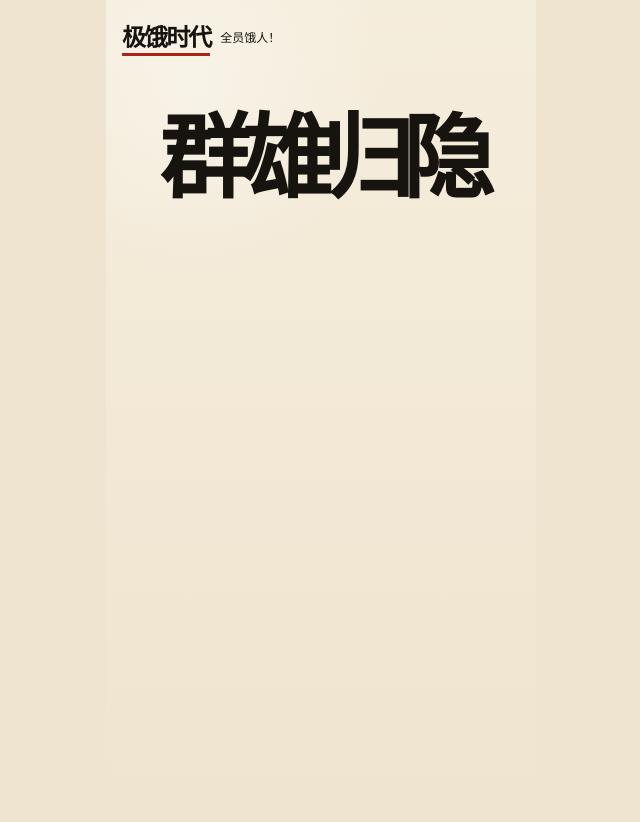
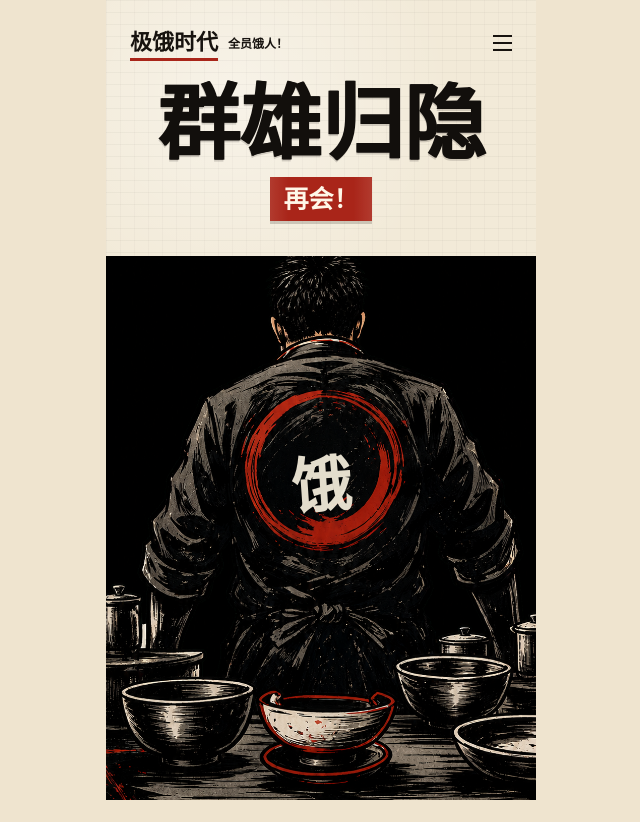
Before and after one commit to 2720768239/Hao-s-Kitchen-2, a Next.js app: page / in a window 1280 px wide. Shown: the whole page, without its empty margins (319-959 px from the left). After the commit the page ends 800 px from the top, so only its background shows below. Built offline with nearby package versions, Linux system fonts and the light colour scheme.

Commit message:
fix: 首页（未完成版本）

```diff
--- a/src/app/globals.css
+++ b/src/app/globals.css
@@ -75,53 +75,234 @@ button:disabled {
   position: relative;
 }
 
-.closed-poster {
-  justify-content: flex-start;
+.closed-view {
+  min-height: 100svh;
+  padding: 0;
+  background: #f2ead8;
 }
 
-.brush-title {
-  margin: 42px 0 12px;
-  font-size: clamp(68px, 18vw, 92px);
-  line-height: 0.95;
-  letter-spacing: -0.12em;
+.closed-poster {
+  min-height: 100svh;
+  position: relative;
+  overflow: hidden;
+  background:
+    linear-gradient(rgba(23, 19, 15, 0.035) 1px, transparent 1px),
+    linear-gradient(90deg, rgba(23, 19, 15, 0.025) 1px, transparent 1px),
+    radial-gradient(circle at 30% 12%, rgba(255, 255, 255, 0.42), transparent 28%),
+    #f2ead8;
+  background-size:
+    100% 12px,
+    14px 100%,
+    auto,
+    auto;
+}
+
+.closed-nav {
+  position: relative;
+  z-index: 2;
+  display: flex;
+  align-items: center;
+  justify-content: space-between;
+  padding: 24px 24px 0;
+}
+
+.closed-brand-mark {
+  display: flex;
+  align-items: center;
+  gap: 10px;
+}
+
+.closed-brand-mark strong {
+  padding-bottom: 2px;
+  border-bottom: 3px solid var(--stamp-red);
+  font-size: 22px;
   font-weight: 1000;
 }
 
-.red-banner {
+.closed-brand-mark span {
+  color: var(--ink);
+  font-size: 12px;
+  font-weight: 900;
+}
+
+.closed-menu-icon {
+  display: grid;
+  gap: 5px;
+  width: 19px;
+}
+
+.closed-menu-icon span {
+  display: block;
+  height: 2px;
+  background: var(--ink);
+}
+
+.closed-message {
+  position: relative;
+  z-index: 2;
+  display: grid;
+  justify-items: center;
+  padding: 22px 22px 0;
+  text-align: center;
+}
+
+.closed-brush-title {
+  margin: 0;
+  color: #120f0c;
+  font-size: 82px;
+  font-weight: 1000;
+  line-height: 0.95;
+  text-shadow:
+    1px 0 0 #120f0c,
+    0 2px 0 rgba(18, 15, 12, 0.16);
+}
+
+.closed-red-banner {
   display: inline-block;
-  margin: 0;
-  padding: 8px 12px;
-  background: var(--stamp-red);
+  margin: 16px 0 0;
+  padding: 8px 13px 9px;
+  background:
+    linear-gradient(90deg, rgba(255, 247, 232, 0.1), transparent 18%, transparent 82%, rgba(255, 247, 232, 0.1)),
+    var(--stamp-red);
   color: #fff7e8;
   font-size: 25px;
-  font-weight: 900;
-  transform: rotate(-1deg);
+  font-weight: 1000;
+  line-height: 1.1;
+  box-shadow: 0 3px 0 rgba(23, 19, 15, 0.18);
 }
 
-.closed-copy {
-  margin: 14px 0 20px;
-  max-width: 260px;
-  line-height: 1.7;
-  font-weight: 700;
+.closed-subcopy {
+  margin: 12px 0 0;
+  color: #2a231c;
+  font-size: 16px;
+  font-weight: 900;
+  line-height: 1.65;
 }
 
-.poster-chef-frame {
-  align-self: stretch;
-  width: calc(100% + 32px);
-  flex: 1 1 auto;
-  min-height: 0;
-  margin: 14px -16px 0;
-  position: relative;
-  overflow: hidden;
+.closed-hero-art {
+  position: absolute;
+  inset: auto 0 0;
+  z-index: 1;
+  height: 68%;
 }
 
-.closed-view {
-  padding-bottom: 24px;
+.closed-chef-image {
+  object-fit: cover;
+  object-position: center 48%;
 }
 
-.poster-chef {
-  object-fit: cover;
-  object-position: center bottom;
+.closed-back-character {
+  position: absolute;
+  left: 50%;
+  top: 42%;
+  z-index: 2;
+  color: #f2ead8;
+  font-size: 60px;
+  font-weight: 1000;
+  line-height: 1;
+  text-shadow:
+    2px 2px 0 rgba(0, 0, 0, 0.76),
+    -1px 1px 0 rgba(0, 0, 0, 0.5);
+  transform: translate(-50%, -50%) rotate(-4deg);
+  mix-blend-mode: screen;
+  opacity: 0.94;
+}
+
+.closed-art-fade {
+  position: absolute;
+  inset: 0;
+}
+
+.closed-sticker {
+  position: absolute;
+  z-index: 3;
+  color: #18130f;
+  font-weight: 1000;
+  box-shadow: 2px 4px 0 rgba(0, 0, 0, 0.2);
+}
+
+.closed-sticker-left {
+  left: 30px;
+  bottom: 146px;
+  padding: 7px 11px;
+  border: 1px solid rgba(23, 19, 15, 0.45);
+  background: #f7eddb;
+  font-size: 18px;
+  transform: rotate(-7deg);
+}
+
+.closed-sticker-round {
+  right: 28px;
+  bottom: 114px;
+  display: grid;
+  place-items: center;
+  width: 94px;
+  height: 94px;
+  border: 5px double rgba(169, 37, 25, 0.82);
+  border-radius: 999px;
+  background: rgba(255, 247, 232, 0.92);
+  color: var(--stamp-red);
+  font-size: 20px;
+  line-height: 1.15;
+  text-align: center;
+  transform: rotate(-8deg);
+}
+
+.closed-footer {
+  position: absolute;
+  right: 22px;
+  bottom: 26px;
+  left: 22px;
+  z-index: 3;
+  display: grid;
+  gap: 9px;
+  color: rgba(255, 247, 232, 0.78);
+  text-align: center;
+}
+
+.closed-footer p,
+.closed-footer strong {
+  margin: 0;
+}
+
+.closed-footer p {
+  font-size: 13px;
+  font-weight: 800;
+}
+
+.closed-footer strong {
+  color: #fff7e8;
+  font-size: 15px;
+  font-weight: 1000;
+}
+
+@media (max-width: 380px) {
+  .closed-nav {
+    padding: 20px 20px 0;
+  }
+
+
+
+  .closed-brush-title {
+    font-size: 70px;
+  }
+
+  .closed-red-banner {
+    font-size: 22px;
+  }
+
+  .closed-sticker-left {
+    left: 22px;
+    bottom: 138px;
+    font-size: 16px;
+  }
+
+  .closed-sticker-round {
+    right: 20px;
+    width: 84px;
+    height: 84px;
+    font-size: 18px;
+  }
 }
 
 .paper-tags {
--- a/src/components/public/closed-view.tsx
+++ b/src/components/public/closed-view.tsx
@@ -1,25 +1,48 @@
+import Image from "next/image";
+
 export function ClosedView() {
   return (
     <main className="mobile-canvas closed-view">
-      <header className="brand-line">
-        <strong>极饿时代</strong>
-        <span>全员饿人！</span>
-      </header>
+      <section className="closed-poster" aria-labelledby="closed-title">
+        <header className="closed-nav" aria-label="极饿时代停业状态">
+          <div className="closed-brand-mark">
+            <strong>极饿时代</strong>
+            <span>全员饿人！</span>
+          </div>
+          <span className="closed-menu-icon" aria-hidden="true">
+            <span />
+            <span />
+            <span />
+          </span>
+        </header>
 
-      <section className="poster closed-poster" aria-labelledby="closed-title">
-        <h1 id="closed-title" className="brush-title">
-          群雄归隐
-        </h1>
-        {/* <p className="red-banner">酒足饭饱，江湖不见！</p> */}
-        {/* <div className="poster-chef-frame">
+        <div className="closed-message">
+          <h1 id="closed-title" className="closed-brush-title">
+            群雄归隐
+          </h1>
+          <p className="closed-red-banner">再会！</p>
+
+        </div>
+
+        <div className="closed-hero-art" aria-hidden="true">
           <Image
-            className="poster-chef"
-            src="/assets/chef-closed.png"
+            className="closed-chef-image"
+            src="/assets/chef-closed-no-headband.png"
             alt=""
             fill
             priority
           />
-        </div> */}
+          <div className="closed-back-character">饿</div>
+          <div className="closed-art-fade" />
+        </div>
+
+        {/* <div className="closed-sticker closed-sticker-left">吃饱才有底气</div> */}
+        {/* <div className="closed-sticker closed-sticker-round">厨房才是主场</div> */}
+
+        {/* <footer className="closed-footer">
+          <p>营业时间：11:30-14:00　17:30-21:30</p>
+          <strong>拔住屏幕，回到江湖</strong>
+        </footer> */}
       </section>
     </main>
   );
```
Also changed, not shown: public/assets/chef-closed-no-headband.png (added).
